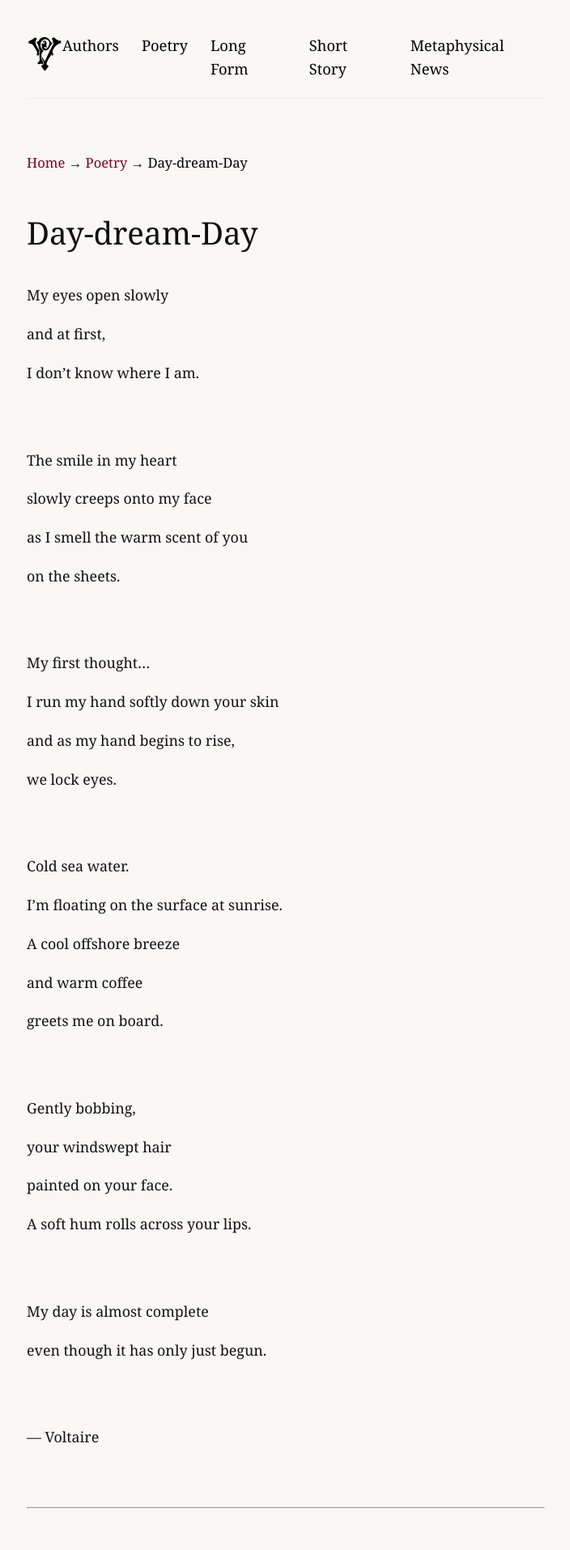
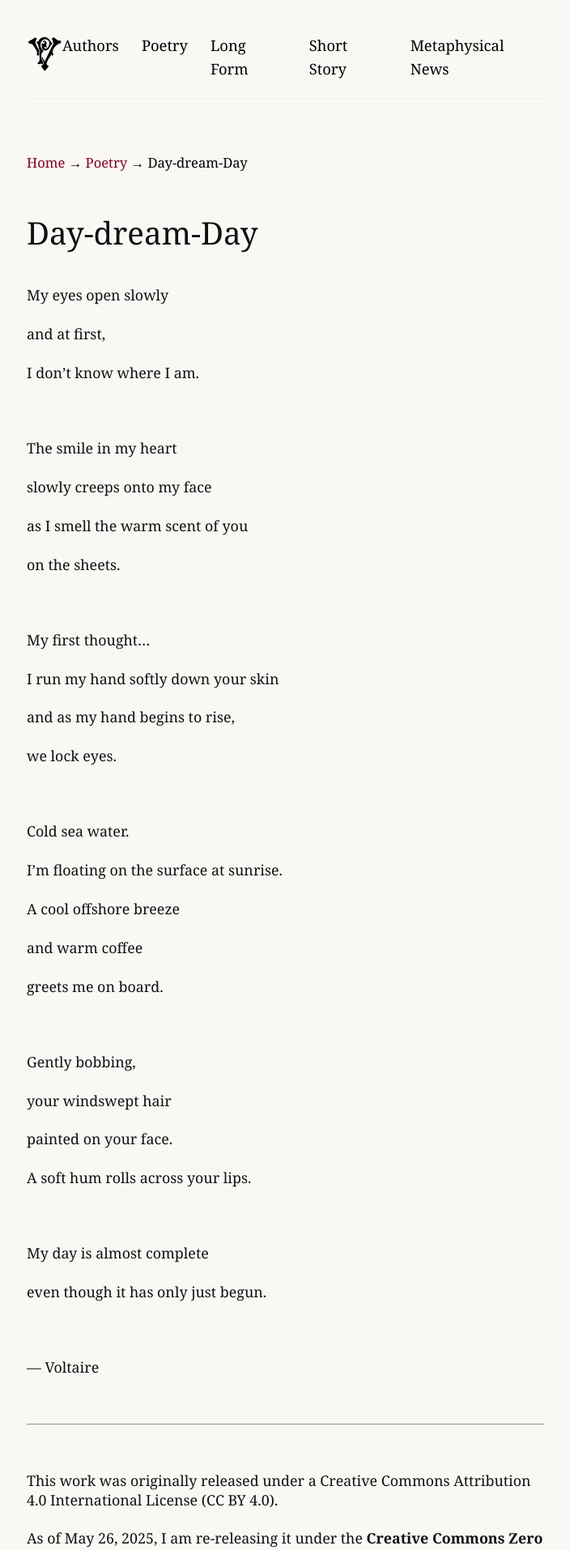
Before and after one commit to charlesvoltaire-public/charlesvoltaire-public.github.io, a Jekyll site: the page built from charles-voltaire/day-dream-day.md, in a window 1280 px wide. Shown: the top 1914 px of the page at 81% size, without its empty margins (287-991 px from the left). Built offline with Jekyll 4.4.1, drawn with Linux system fonts in a browser that asks for light colours.

Commit message:
Update style.css

```diff
--- a/assets/css/style.css
+++ b/assets/css/style.css
@@ -160,3 +160,20 @@ main {
 footer {
   padding: 3rem 0 2rem !important;
 }
+
+/* TRUE POETRY MODE — exact spacing, no unwanted paragraph gaps */
+.prose {
+  white-space: pre-wrap !important;     /* respects spaces + single line breaks */
+  margin: 0 0 2.6rem 0 !important;
+}
+
+/* Kill all paragraph margins inside poems — this is the key */
+.prose p {
+  margin: 0 !important;
+  padding: 0 !important;
+}
+
+/* Optional: add subtle stanza spacing only on blank lines */
+.prose p + p {
+  margin-top: 1.2em !important;         /* space only between stanzas */
+}
```
